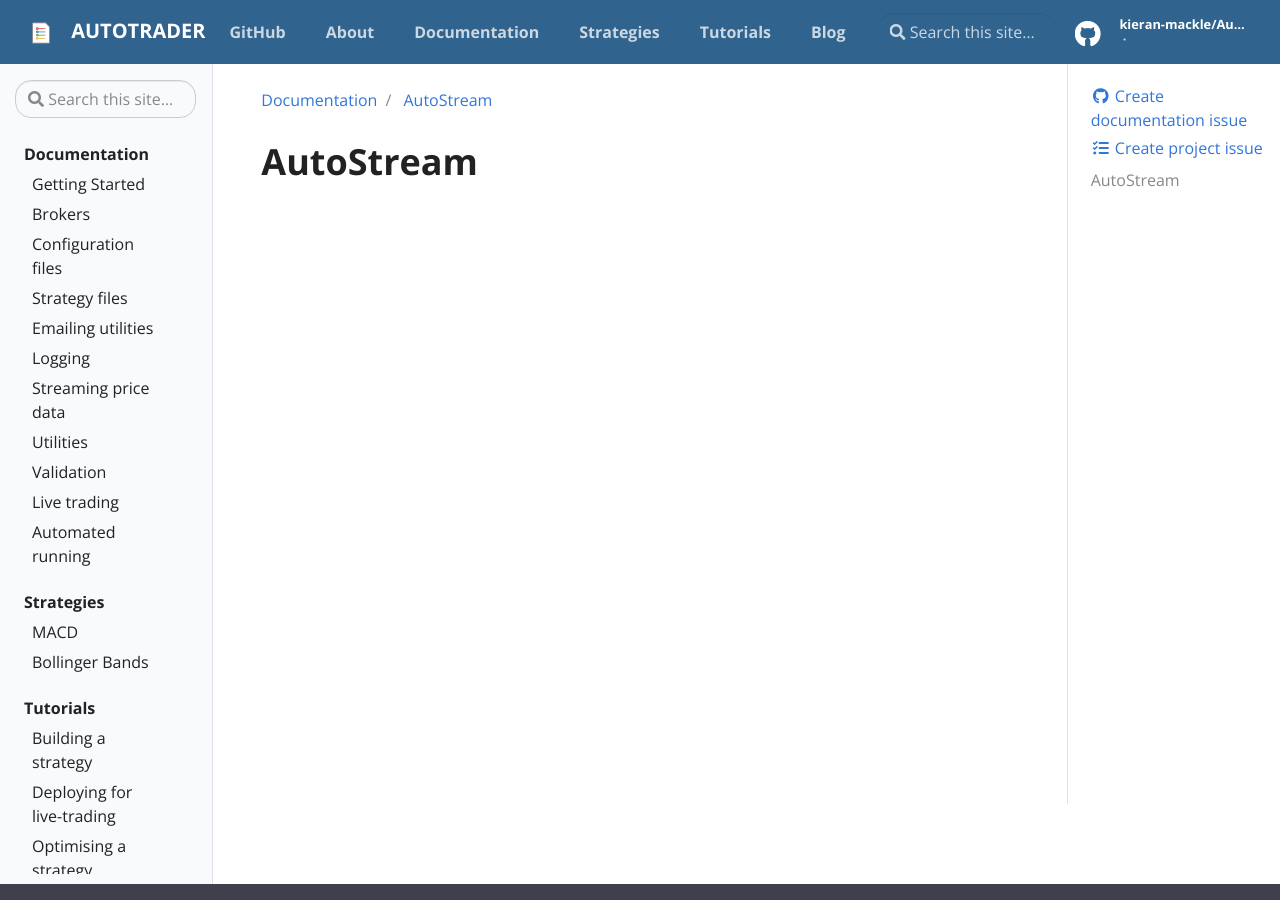
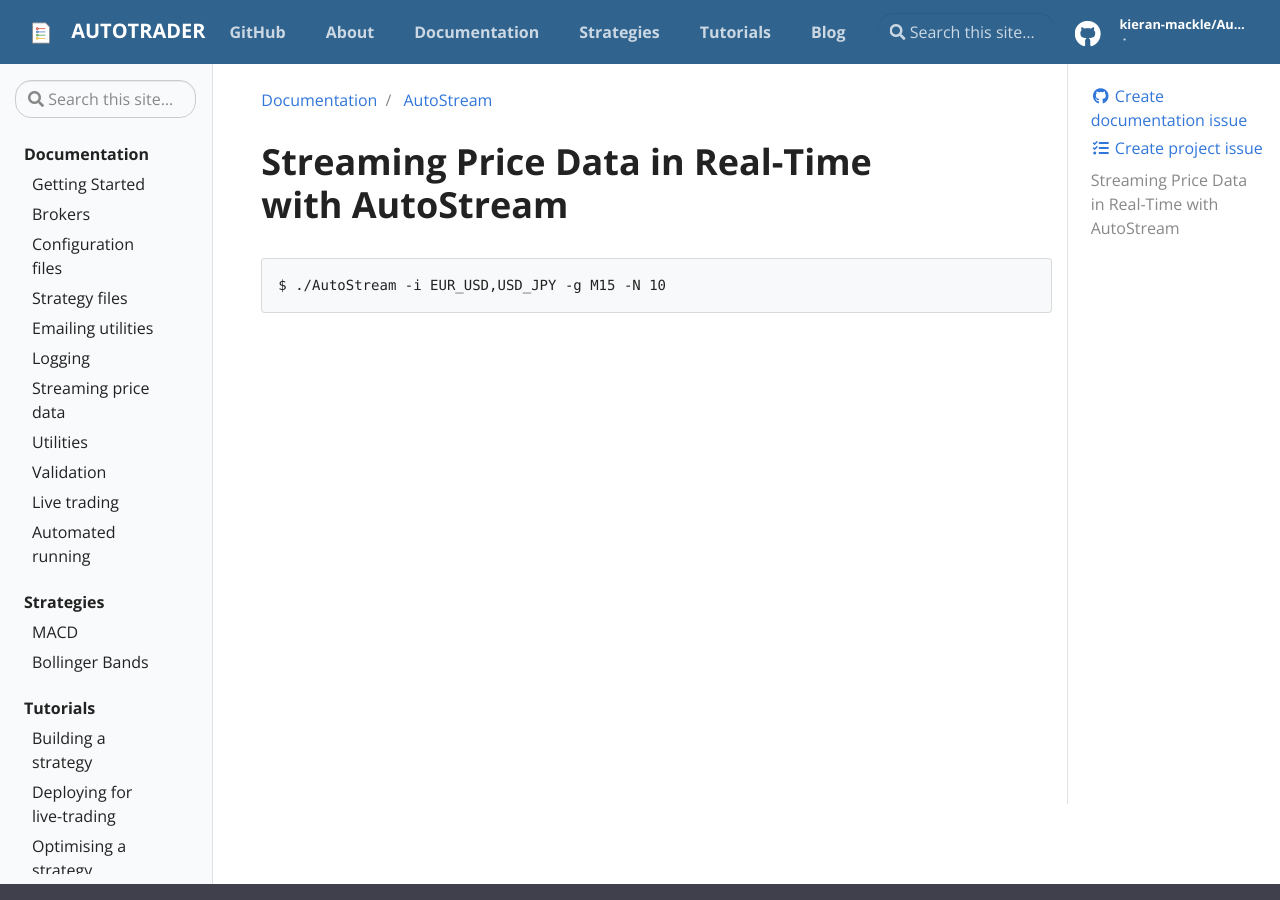
Before and after one commit to kieran-mackle/AutoTrader, a Jekyll site: the page built from docs/_docs/autostream.md, in a window 1280 px wide and 900 px high. Built offline with Jekyll 4.4.1, drawn with Linux system fonts in a browser that asks for light colours.

Commit message:
Update autostream.md

````diff
--- a/docs/_docs/autostream.md
+++ b/docs/_docs/autostream.md
@@ -2,4 +2,8 @@
 title: AutoStream
 ---
 
-# AutoStream
+# Streaming Price Data in Real-Time with AutoStream
+
+```
+$ ./AutoStream -i EUR_USD,USD_JPY -g M15 -N 10
+```
````
